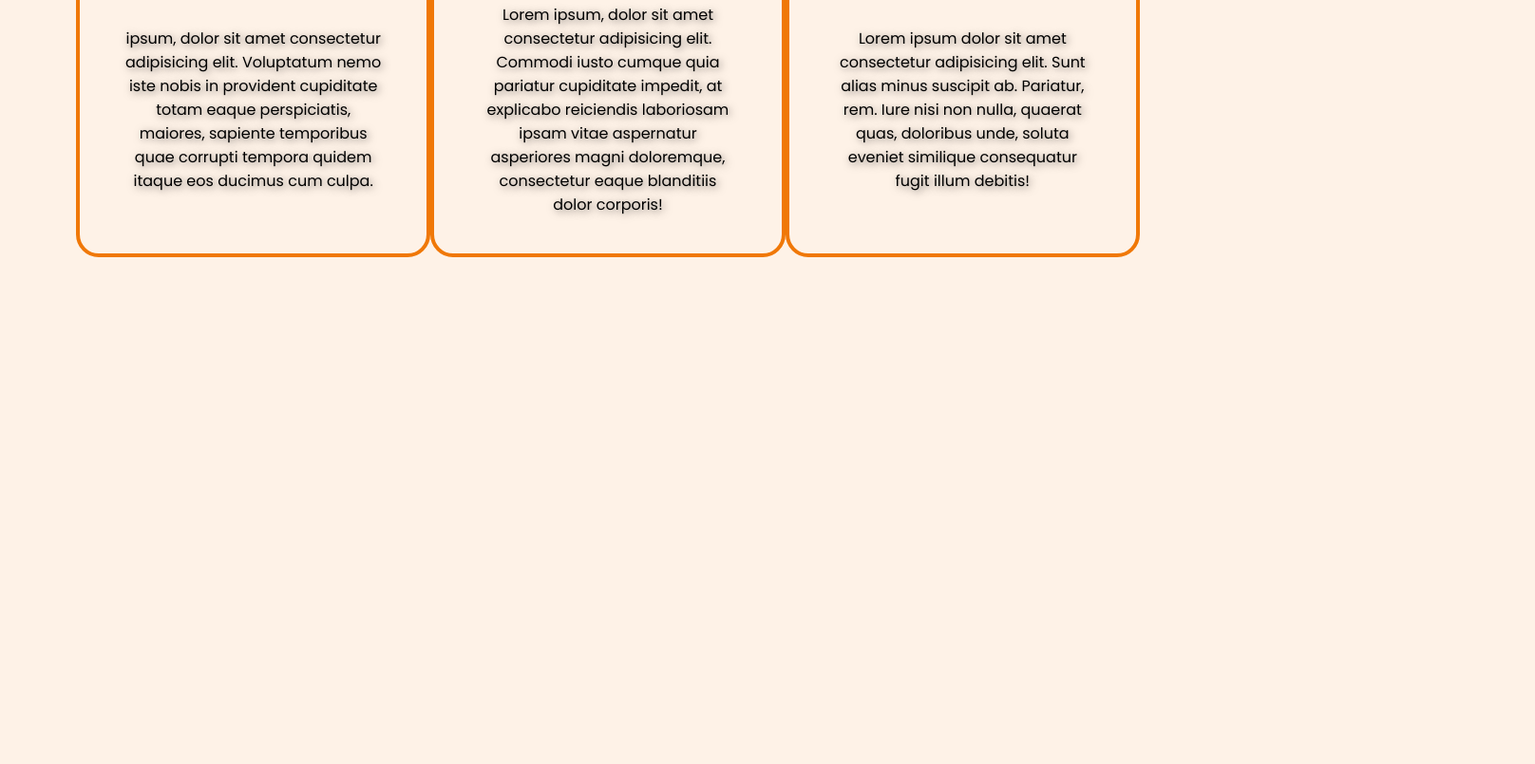
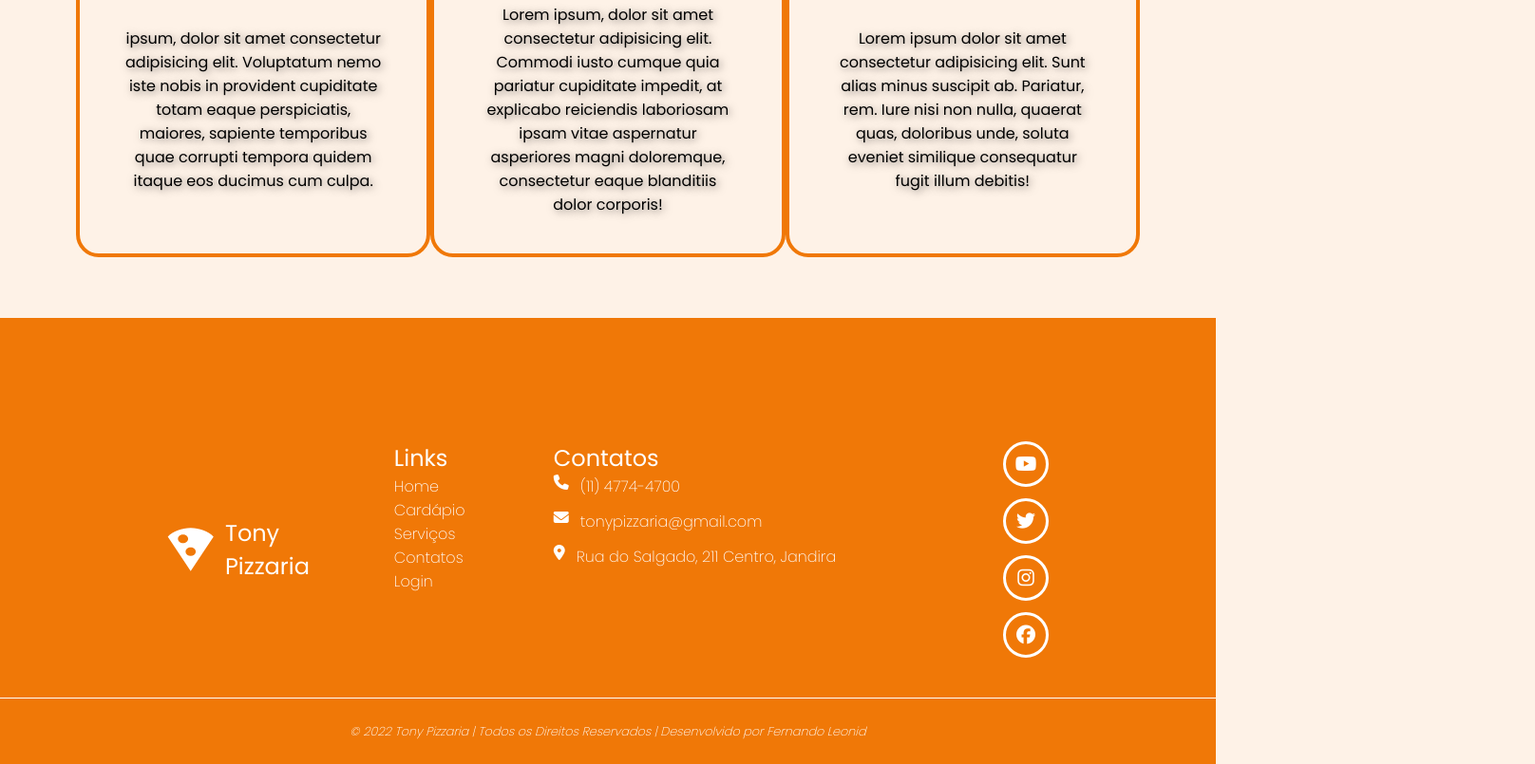
Before and after one commit to EnzoBalieiro/pizzaria, a plain HTML site: page index.html in a window 1280 px wide. Shown: the part 1958-2763 px from the top of the page at 95% size, 1616 px wide, since content can reach past the window. Before the commit the page ends 2293 px from the top, so only its background shows below. Drawn offline with Linux system fonts and the light colour scheme; a web font is replaced by a local one.

Commit message:
footer concluido

```diff
--- a/index.html
+++ b/index.html
@@ -15,6 +15,8 @@
     <link rel="stylesheet" href="./styles/home.css">
     <link rel="stylesheet" href="./styles/cardapio.css">
     <link rel="stylesheet" href="./styles/servicos.css">
+    <link rel="stylesheet" href="./styles/footer.css">
+    <script src="https://kit.fontawesome.com/8c471c09b8.js" crossorigin="anonymous"></script>
     <title>Tony Pizzaria</title>
 </head>
 
@@ -51,66 +53,64 @@
         <section class="home" id="home">
             <div class="conteudo-container">
                 <div class="texto">
-                    <h2> Não é apenas uma <span class="enfase"> Pizza </span>, é uma experiência! </h2>
+                    <h2>
+                        Não é apenas uma <span class="texto-laranja"> Pizza </span>, é uma experiência!
+                    </h2>
                 </div>
-                <div><img src="./img/pizza.png" alt="pizza">
+                <div>
+                    <img src="./img/pizza.png" alt="pizza">
                 </div>
             </div>
             <div class="destaque-container">
                 <div class="produto">
                     <img class="add" src="./img/add.svg" alt="">
-                    <img src="./img/pizza (1).png" alt="pizza1">
+                    <img src="./img/pizza4.png"  alt="">
                     <div class="info">
                         <div class="info-texto">
-                            Pizza de calabresa com queijo
+                            Pizza de calabreza com queijo
                         </div>
                         <div class="info-preco">
                             R$ 16,00
                         </div>
                     </div>
                 </div>
-                <div class="destaque-container">
                 <div class="produto">
-                        <img class="add" src="./img/add.svg" alt="">
-                        <img src="./img/pizza (2).png" alt="pizza2">
+                    <img  class="add" src="./img/add.svg" alt="">
+                    <img src="./img/pizza4.png" alt="">
                     <div class="info">
                         <div class="info-texto">
-                                Pizza de atum
+                            Pizza de mussarela e presunto
                         </div>
                         <div class="info-preco">
-                                RS 40,00
+                            R$ 36,00
                         </div>
                     </div>
                 </div>
-                    <div class="destaque-container">
                 <div class="produto">
-                            <img class="add" src="./img/add.svg" alt="">
-                            <img src="./img/pizza3.png" alt="pizza3">
+                    <img  class="add" src="./img/add.svg" alt="">
+                    <img src="./img/pizza3.png" alt="">
                     <div class="info">
                         <div class="info-texto">
-                                    Pizza Marguerita
+                            Pizza de frango com catupiry
                         </div>
                         <div class="info-preco">
-                                    R$ 50,00
+                            R$ 46,00
                         </div>
                     </div>
                 </div>
-                        <div class="destaque-container">
                 <div class="produto">
                     <img class="add" src="./img/add.svg" alt="">
-                                <img src="./img/pizza4.png" alt="pizza4">
+                    <img src="./img/pizza4.png" alt="">
                     <div class="info">
                         <div class="info-texto">
-                                        Pizza
+                            Pizza portuguesa
                         </div>
                         <div class="info-preco">
-                                        R$ 80,00
+                            R$ 55,00
                         </div>
                     </div>
                 </div>
             </div>
-                    </div>
-
         </section>
         <section class="cardapio" id="cardapio">
             <div class="cardapio-titulo">
@@ -326,7 +326,68 @@
             </div>
         </section>
     </main>
-    <footer></footer>
+    <footer>
+        <div class="contatos-container" id="contato">
+            <div class="contato-logo">
+                <img src="./img/logo-branco.svg" alt="logo-pizzaria">
+                <p>Tony Pizzaria</p>
+            </div>
+            <div class="contato-links">
+                <p class="titulo">Links</p>
+                <ul>
+                    <li><a href="#home"></a>Home</li>
+                    <li><a href="#cardapio"></a>Cardápio</li>
+                    <li><a href="#servicos"></a>Serviços</li>
+                    <li><a href="#contato"></a>Contatos</li>
+                    <li><a href="#"></a>Login</li>
+                </ul>
+            </div>
+            <div class="contatos">
+                <p class="titulo">Contatos</p>
+                <ul>
+                    <li>
+                        <i class="fa-solid fa-phone" style="color: #ffffff;"></i>
+                        <p>(11) 4774-4700</p>
+                    </li>
+                    <li>
+                        <i class="fa-solid fa-envelope" style="color: #ffffff;"></i>
+                        <p>tonypizzaria@gmail.com</p>
+                    </li>
+                    <li>
+                        <i class="fa-solid fa-location-dot" style="color: #ffffff;"></i>
+                        <p>Rua do Salgado, 211 Centro, Jandira</p>
+                    </li>
+                </ul>
+            </div>
+            <div class="contato-sociais">
+                <ul>
+                    <li>
+                        <a href="#">
+                <i class="fa-brands fa-youtube"></i>
+                        </a>
+                    </li>
+                    <li>
+                        <a href="#">
+                            <i class="fa-brands fa-twitter"></i>
+                        </a>
+                    </li>
+                    <li>
+                        <a href="#">
+                            <i class="fa-brands fa-instagram"></i>
+                        </a>
+                    </li>
+                    <li>
+                        <a href="#">
+                            <i class="fa-brands fa-facebook"></i>
+                        </a>
+                    </li>
+                </ul>
+            </div>
+        </div>
+        <div class="autor-container"> © 2022 Tony Pizzaria | Todos os Direitos Reservados | Desenvolvido por Fernando Leonid </div>
+
+
+    </footer>
 </body>
 
 </html>
--- a/styles/cardapio.css
+++ b/styles/cardapio.css
@@ -23,6 +23,7 @@ color: var(--cor-primaria);
 .cardapio-favoritas{
 display: flex;
 flex-direction: column;
+gap:  12px;
 padding-bottom: 30px;
 }
 
--- /dev/null
+++ b/styles/footer.css
@@ -0,0 +1,114 @@
+footer{
+    background-color: var(--cor-primaria);
+    display: flex;
+    flex-direction: column;
+    padding-top: 130px;
+}
+
+.contatos-container{
+    display: flex;
+    justify-content: space-between;
+    padding-bottom: 42px;
+}
+.contato-logo{
+    flex-grow: 1;
+    display: flex;
+    justify-content: flex-end;
+    align-items: center;
+    padding-right: 8px;
+    gap: 12px;
+}
+.contato-logo p{
+    font-size: 1.5rem;
+    color:#fff;
+    width: 82px;
+}
+
+.contato-links{
+    flex-grow: 1;
+    display: flex;
+    flex-direction: column;
+    justify-content: flex-start;
+    align-items: center;
+}
+.contato-links p{
+    width: 80px;
+    font-size: 1.5rem;
+    color: #fff;
+}
+.contato-links ul{
+    width: 80px;
+    flex-direction: column;
+    gap: 12px;
+    color: #fff;
+    font-weight: 200;
+}
+
+.contatos{
+    flex-grow: 1;
+    display: flex;
+    flex-direction: column;
+    justify-content: flex-start;
+    align-items: flex-start;
+}
+.contatos > p{
+    font-size: 1.5rem;
+    color: #fff;
+}
+
+.contatos ul{
+    display: flex;
+    flex-direction: column;
+    gap: 12px;
+}
+
+.contatos li{
+    display: flex;
+    gap: 12px;
+}
+
+.contatos i{
+    color: #fff;
+}
+
+.contatos li p{
+    color:#fff;
+    font-weight: 200;
+}
+
+.contato-sociais{
+    flex-grow: 1;
+}
+
+.contato-sociais ul{
+    display: flex;
+    flex-direction: column;
+    gap: 12px;
+}
+
+.contato-sociais a{
+    display: flex;
+    justify-content: center;
+    align-items: center;
+    width: 48px;
+    height: 48px;
+    border-radius: 50%;
+    border: 3px solid #fff;
+}
+
+.contato-sociais i{
+    color: #fff;
+    font-size: 20px;
+}
+
+.autor-container{
+    height: 70px;
+    display: flex;
+    justify-content: center;
+    align-items: center;
+    font-size: .8rem;
+    color: #fff;
+    font-style: italic;
+    font-weight: 200;
+    border-top: 1px solid #fff;
+}
--- a/styles/header.css
+++ b/styles/header.css
@@ -4,7 +4,6 @@ header{
     top: 60px;
     left: 80px;
     right: 80px;
-    /* background-color: white; */
     display: flex;
     justify-content: space-between;
 }
@@ -27,7 +26,7 @@ header .menu ul{
 }
 
 header .menu ul a{
-    padding: 2px 6px 2px 6px;
+    padding: 2px 6px 2px 8px;
     transition: .5s;
 }
 
--- a/styles/home.css
+++ b/styles/home.css
@@ -6,47 +6,41 @@
     display: flex;
     flex-direction: column;
 }
-
 .conteudo-container{
     flex-grow: 1;
     display: flex;
     align-items: flex-end;
-    justify-content: center;
     justify-content: space-between;
     padding-left: 80px;
 }
 
-
-
-.conteudo-container div{
-display: flex;
-justify-content: flex-start;
-width: 900px;
+    .conteudo-container .texto{
+        display: flex;
+        justify-content: flex-start;
+        align-items: center;
+        height: 520px;
 }
-
-.enfase{
-    color: var(--cor-primaria);
-}
-
-.conteudo-container .texto{
-display: flex;
-justify-content: flex-start;
-align-items: center;
-height: 520px;
-}
-
 .conteudo-container h2{
     width: 558px;
     font-size: 4rem;
     font-weight: 400;
     font-style: italic;
 }
+.conteudo-container div{
+    display: flex;
+    justify-content: flex-start;
+    width: 900px;
+}
+
+.texto-laranja {
+    color: var(--cor-primaria);
+}
 
 .destaque-container{
     height: 260px;
     display: flex;
-    justify-content: space-around;
-    align-items:center;
+    justify-content: space-between;
+    align-items: center;
     padding-left: 80px;
     padding-right: 80px;
 }
--- a/styles/produto.css
+++ b/styles/produto.css
@@ -16,7 +16,6 @@
     padding-left: 12px;
     padding-right: 12px;
     border-radius: 0px 0px 12px 12px ;
-    transform: translateY(100%);
     transition: 1s;
     opacity: 0;
 }
```
Also changed, not shown: img/logo-branco.svg (added). Lines whose indentation alone changed are shown as unchanged.
